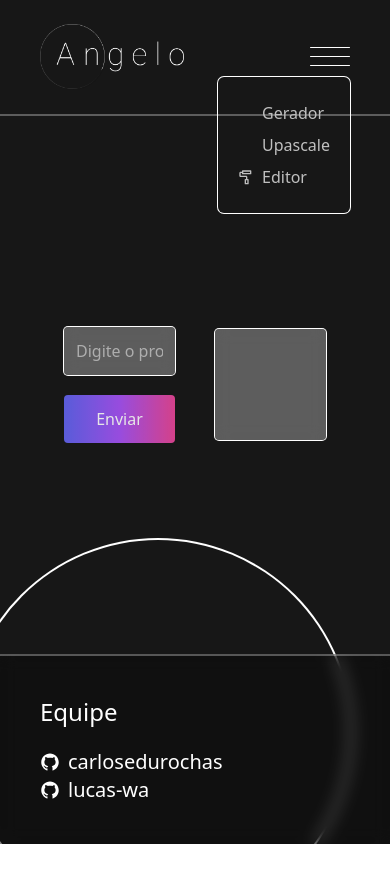
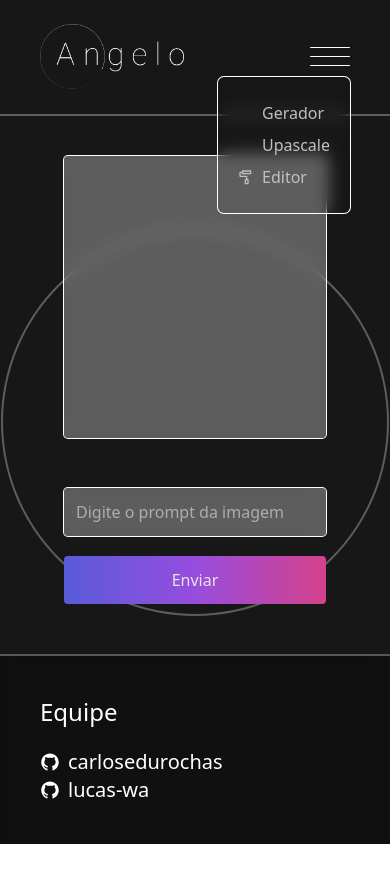
Before and after one commit to lucas-wa/angelo, a React (Vite) app in the folder web/: page / in a window 390 px wide. Both pictures are taken after a click on the element 330 px from the left and 56 px from the top of the page. Shown: the top 882 px of the page. After the commit the page ends 844 px from the top, so only its background shows below. Built offline with nearby package versions, Linux system fonts and the light colour scheme; some icons are missing.

Commit message:
Responsive editor

```diff
--- a/web/src/components/Main.jsx
+++ b/web/src/components/Main.jsx
@@ -7,10 +7,10 @@ export function Main() {
 
 
     return (
-        <main className="w-full h-auto flex flex-grow gap-10 py-10 px-16 items-center justify-center">
+        <main className="w-full h-auto flex flex-grow gap-10 py-10 px-16 items-center justify-center flex-col-reverse md:flex-row">
 
 
-            <form action="" className="flex-1 items-center justify-center flex flex-col gap-5">
+            <form action="" className="w-full flex-1 items-center justify-center flex flex-col gap-5">
                 <input type="text" placeholder="Digite o prompt da imagem" className="w-full p-3 bg-white/30 backdrop-blur rounded outline-none placeholder-white/50 text-white focus:pl-4 transition-all ring-1 ring-white"/>
 
                 <button className="w-full h-full p-3 text-center rounded bg-gradient-to-r from-indigo-500 via-purple-500 to-pink-500 brightness-90 hover:brightness-100 transition-all">
--- a/web/src/components/NavMenu.jsx
+++ b/web/src/components/NavMenu.jsx
@@ -54,7 +54,7 @@ export default function NavMenu() {
   },[])
 
   return (
-    <nav className='relative'>
+    <nav className='relative z-10'>
 
       <div className='md:sr-only w-10 h-10 flex flex-col justify-center align-center gap-2 cursor-pointer' onClick={handleMenuState}>
         <span className='w-full h-px block bg-white rounded-md'></span>
@@ -64,7 +64,7 @@ export default function NavMenu() {
 
       {
         menuState &&
-        <ul ref={menuRef} className="ring-white ring-1 p-5 rounded-md absolute right-0 animate-appear md:flex md:relative md:gap-5 md:ring-0 md:ring-transparent md:flex-row">
+        <ul ref={menuRef} className="ring-white ring-1 p-5 backdrop-blur rounded-md absolute right-0 animate-appear md:flex md:relative md:gap-5 md:ring-0 md:ring-transparent md:flex-row">
           {
             menuItems.map(({ key, anchor, item, icon }) =>
               <li className="py-1 w-full"  key={key} >
--- a/web/src/pages/Home.jsx
+++ b/web/src/pages/Home.jsx
@@ -6,8 +6,8 @@ export function Home() {
     return (
         <>
 
-            <div className="min-h-screen  bg-neutral-900	text-white flex flex-col z-10">
-                <div className="w-96 aspect-square rounded-full bg-transparent ring-2 ring-white absolute -bottom-20 right-10 ">
+            <div className="min-h-screen  bg-neutral-900	text-white flex flex-col">
+                <div className="w-96 aspect-square rounded-full bg-transparent ring-2 ring-white/30 absolute  right-0 left-0 top-0 bottom-0 m-auto ">
                 </div>
                 <Header></Header>
                 <Main></Main>
```
Also changed, not shown: 1 other file (tests, documents, lock files or other folders).
